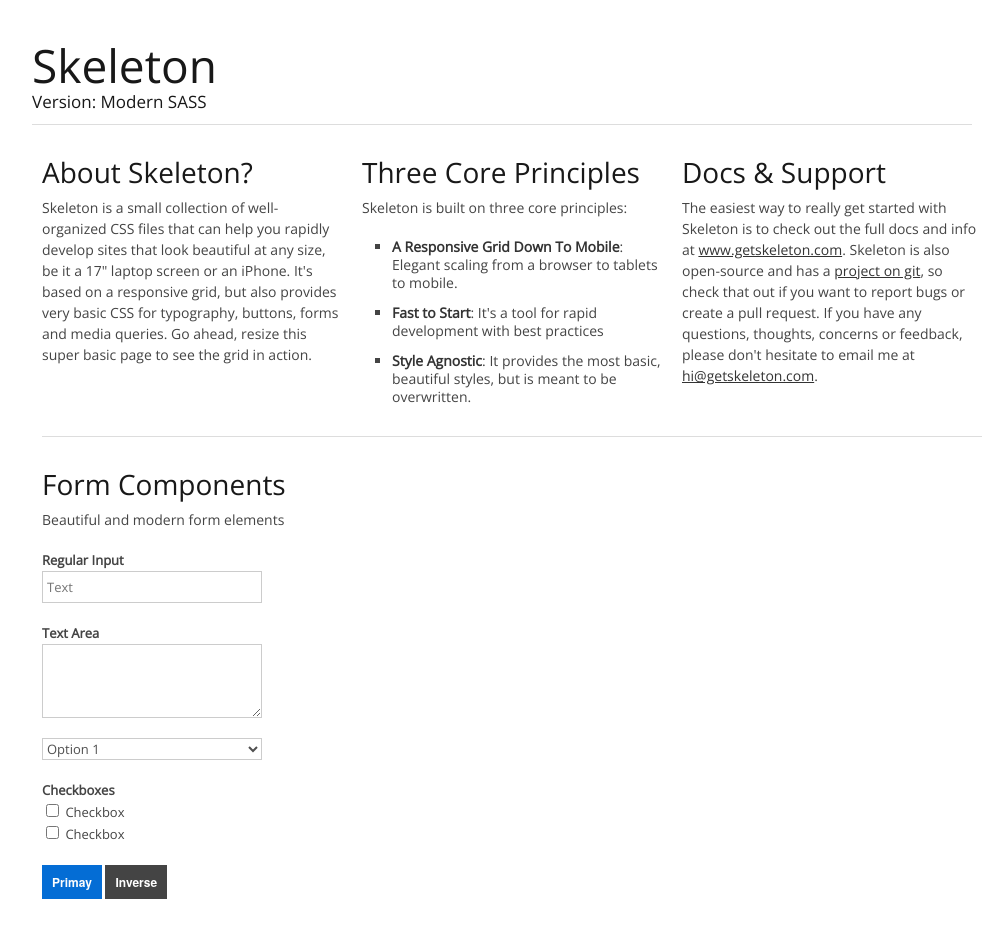
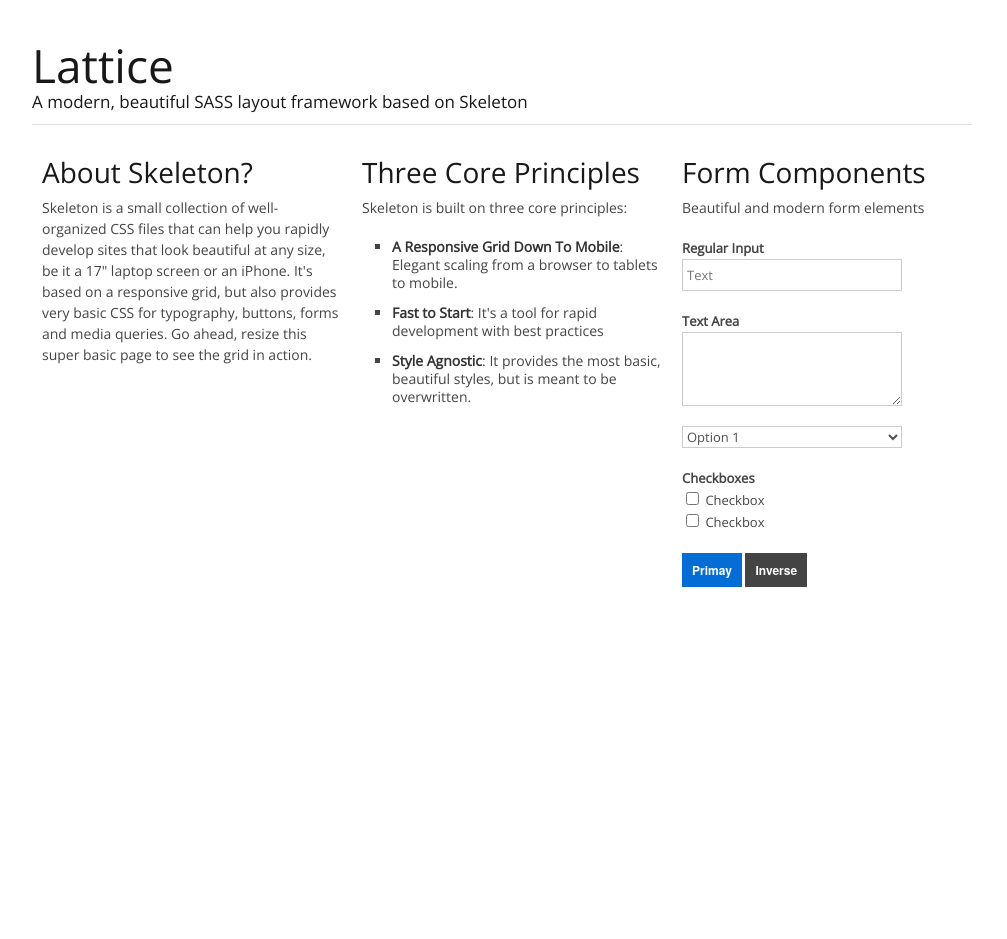
Before and after one commit to fiveisprime/lattice, a plain HTML site: page index.html in a window 1280 px wide. Shown: the whole page, without its empty margins (128-1135 px from the left). After the commit the page ends 800 px from the top, so only its background shows below. Drawn offline with nearby package versions, Linux system fonts and the light colour scheme.

Commit message:
Updated the index page to reflect the updates.

```diff
--- a/index.html
+++ b/index.html
@@ -47,11 +47,11 @@
 
   <div class="container">
 
-    <div class="sixteen columns">
-      <h1 class="remove-bottom" style="margin-top: 40px">Skeleton</h1>
-      <h5>Version: Modern SASS</h5>
+    <header class="sixteen columns">
+      <h1 class="remove-bottom" style="margin-top: 40px">Lattice</h1>
+      <h5>A modern, beautiful SASS layout framework based on Skeleton</h5>
       <hr />
-    </div>
+    </header>
 
     <div class="one-third column">
       <h3>About Skeleton?</h3>
@@ -76,24 +76,6 @@
     </div>
 
     <div class="one-third column">
-      <h3>Docs &amp; Support</h3>
-      <p>
-        The easiest way to really get started with Skeleton is to check out the
-        full docs and info at
-        <a href="http://www.getskeleton.com">www.getskeleton.com</a>. Skeleton
-        is also open-source and has a
-        <a href="https://github.com/fiveisprime/skeleton.scss">project on git</a>, so
-        check that out if you want to report bugs or create a pull request. If
-        you have any questions, thoughts, concerns or feedback, please don't
-        hesitate to email me at
-        <a href="mailto:hi@getskeleton.com">hi@getskeleton.com</a>.
-      </p>
-    </div>
-
-    <div class="sixteen columns">
-      <hr />
-    </div>
-
       <div class="one-third column">
         <h3>Form Components</h3>
         <p>Beautiful and modern form elements</p>
@@ -122,6 +104,7 @@
           <input type="submit" name="" class="btn-inverse" value="Inverse">
         </form>
       </div>
+    </div>
 
   </div>
 
```
Lines whose indentation alone changed are shown as unchanged.
